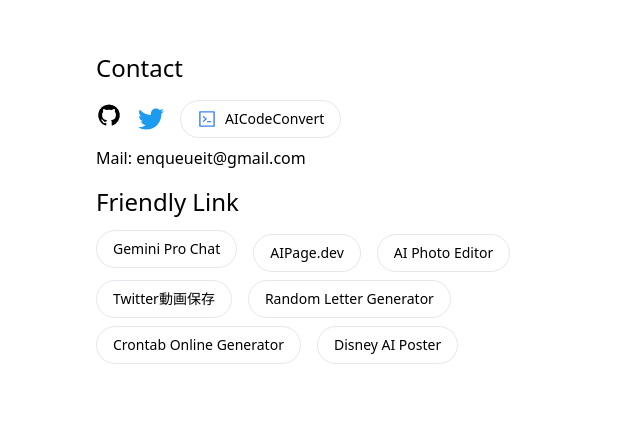
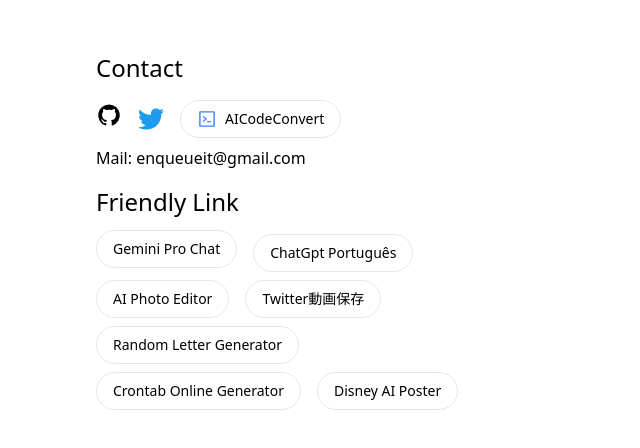
Before and after one commit to jeus0522/AI-Landing-Page-Generator, a Next.js app: page / in a window 1280 px wide. Shown: the part 966-1414 px from the top of the page, without its empty margins (0-640 px from the left). Before the commit the page ends 1378 px from the top, so only its background shows below. Built offline with nearby package versions, Linux system fonts and the light colour scheme; no server answers.

Commit message:
add ChatGPT Gratuito

```diff
--- a/app/page.tsx
+++ b/app/page.tsx
@@ -393,10 +393,10 @@
 							<p className="">Gemini Pro Chat</p>
 						</div>
 					</a>
-					<a href="https://www.aipage.dev" className="text-black cursor-pointer rounded-full mr-4">
+					<a href="https://chatgptgratuito.net" className="text-black cursor-pointer rounded-full mr-4">
 						<div
 							className="items-center flex text-sm font-medium justify-center py-2 px-4 border rounded-full">
-							<p className="">AIPage.dev </p>
+							<p className="">ChatGpt Português</p>
 						</div>
 					</a>
 					<a href="http://www.cutout.pro/" className="text-black cursor-pointer rounded-full mr-4">
```
Also changed, not shown: 1 other file (tests, documents, lock files or other folders).
